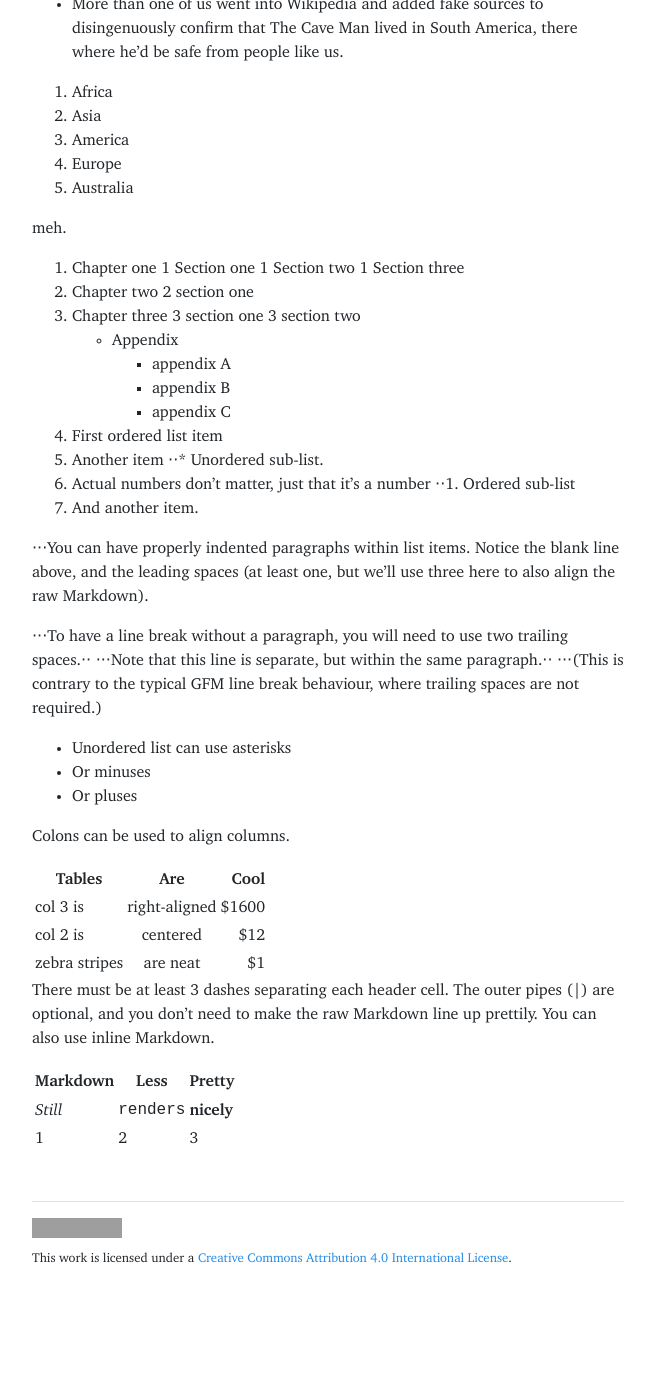
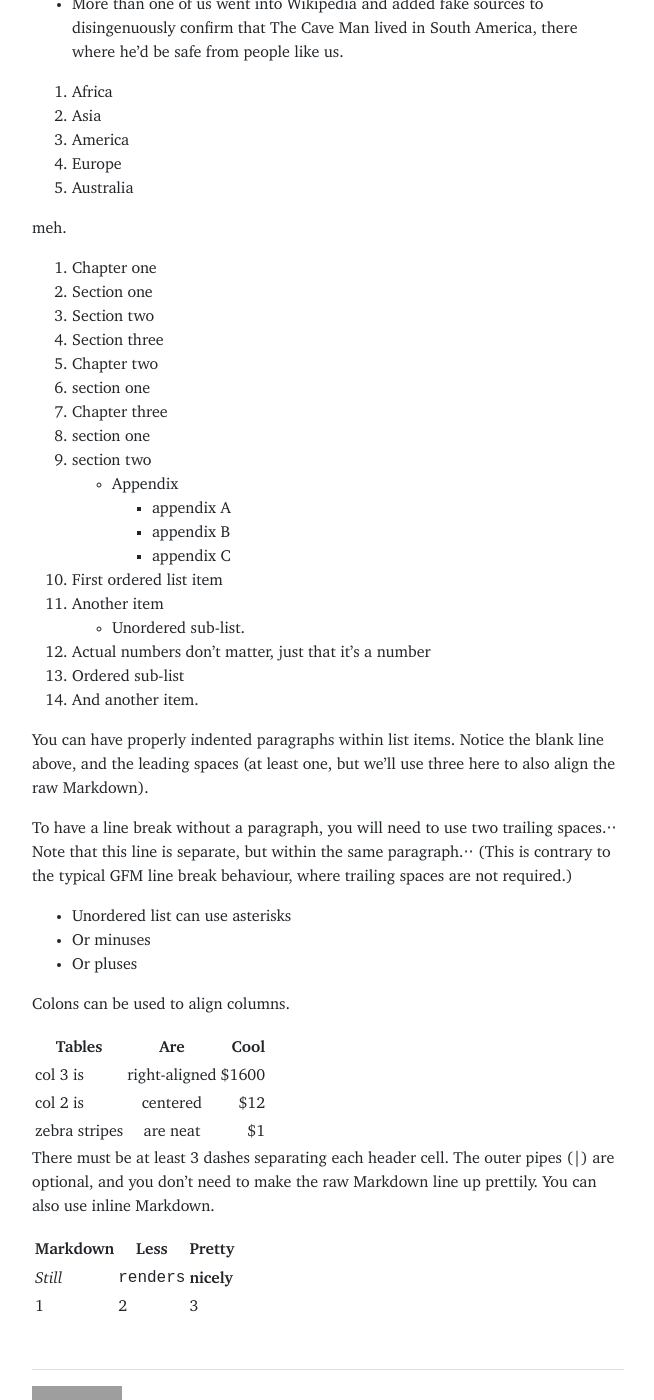
Before and after one commit to reedeeng/blog, a Jekyll site: the page built from element-of-typography.md, in a window 1280 px wide and 1400 px high, scrolled down 959 px. Shown: the whole window, without its empty margins (312-966 px from the left). Built offline with Jekyll 4.4.1, drawn with Linux system fonts in a browser that asks for light colours; before the commit the page ends 2292 px from its top, so only the background shows below that; grey boxes are pictures that could not be loaded.

Commit message:
Update element-of-typography.md

```diff
--- a/element-of-typography.md
+++ b/element-of-typography.md
@@ -30,14 +30,14 @@ meh.
 meh.
 
 1. Chapter one
-  1 Section one
-  1 Section two
-  1 Section three
+  1. Section one
+  1. Section two
+  1. Section three
 2. Chapter two
-  2 section one
+  2. section one
 3. Chapter three
-  3 section one
-  3 section two
+  3. section one
+  3. section two
 * Appendix
   * appendix A
   * appendix B
@@ -45,16 +45,16 @@ meh.
 
 1. First ordered list item
 2. Another item
-⋅⋅* Unordered sub-list.
+  * Unordered sub-list.
 1. Actual numbers don't matter, just that it's a number
-⋅⋅1. Ordered sub-list
+  1. Ordered sub-list
 4. And another item.
 
-⋅⋅⋅You can have properly indented paragraphs within list items. Notice the blank line above, and the leading spaces (at least one, but we'll use three here to also align the raw Markdown).
+  You can have properly indented paragraphs within list items. Notice the blank line above, and the leading spaces (at least one, but we'll use three here to also align the raw Markdown).
 
-⋅⋅⋅To have a line break without a paragraph, you will need to use two trailing spaces.⋅⋅
-⋅⋅⋅Note that this line is separate, but within the same paragraph.⋅⋅
-⋅⋅⋅(This is contrary to the typical GFM line break behaviour, where trailing spaces are not required.)
+  To have a line break without a paragraph, you will need to use two trailing spaces.⋅⋅
+  Note that this line is separate, but within the same paragraph.⋅⋅
+  (This is contrary to the typical GFM line break behaviour, where trailing spaces are not required.)
 
 * Unordered list can use asterisks
 - Or minuses
```
